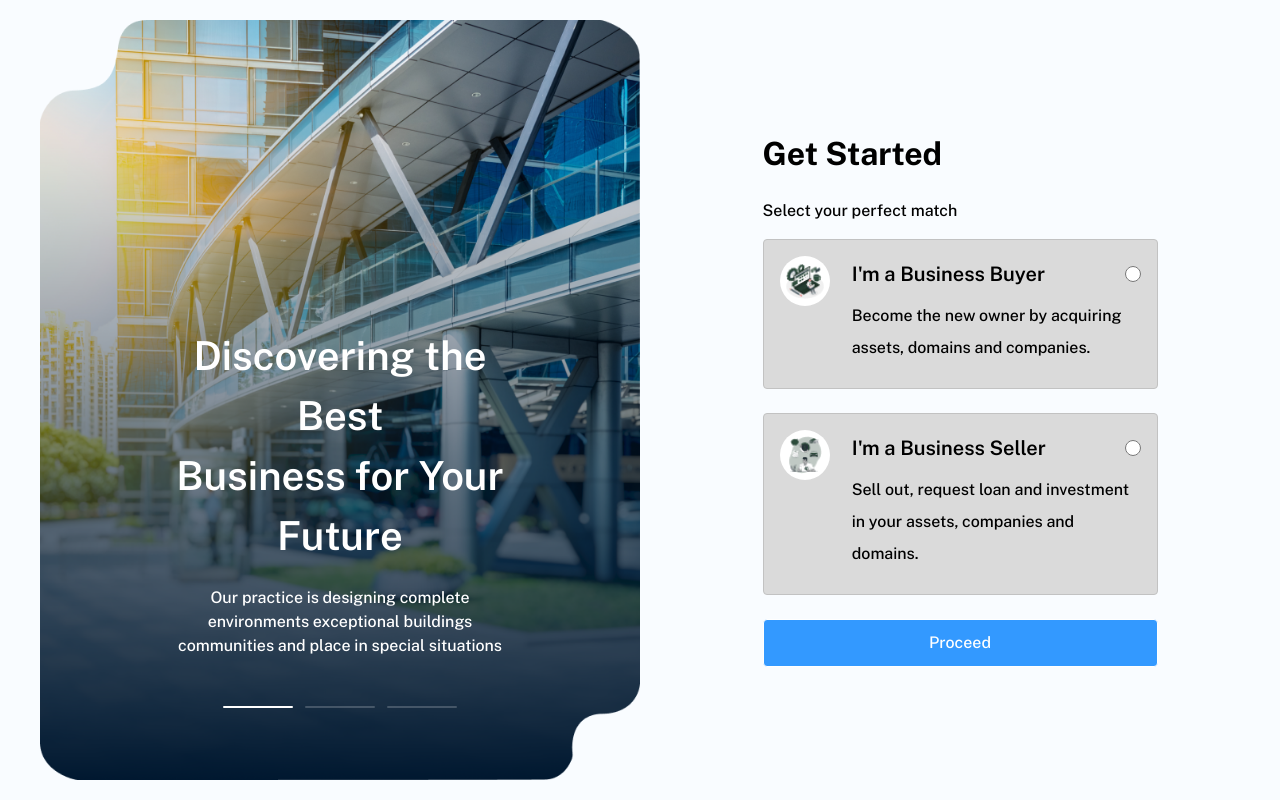
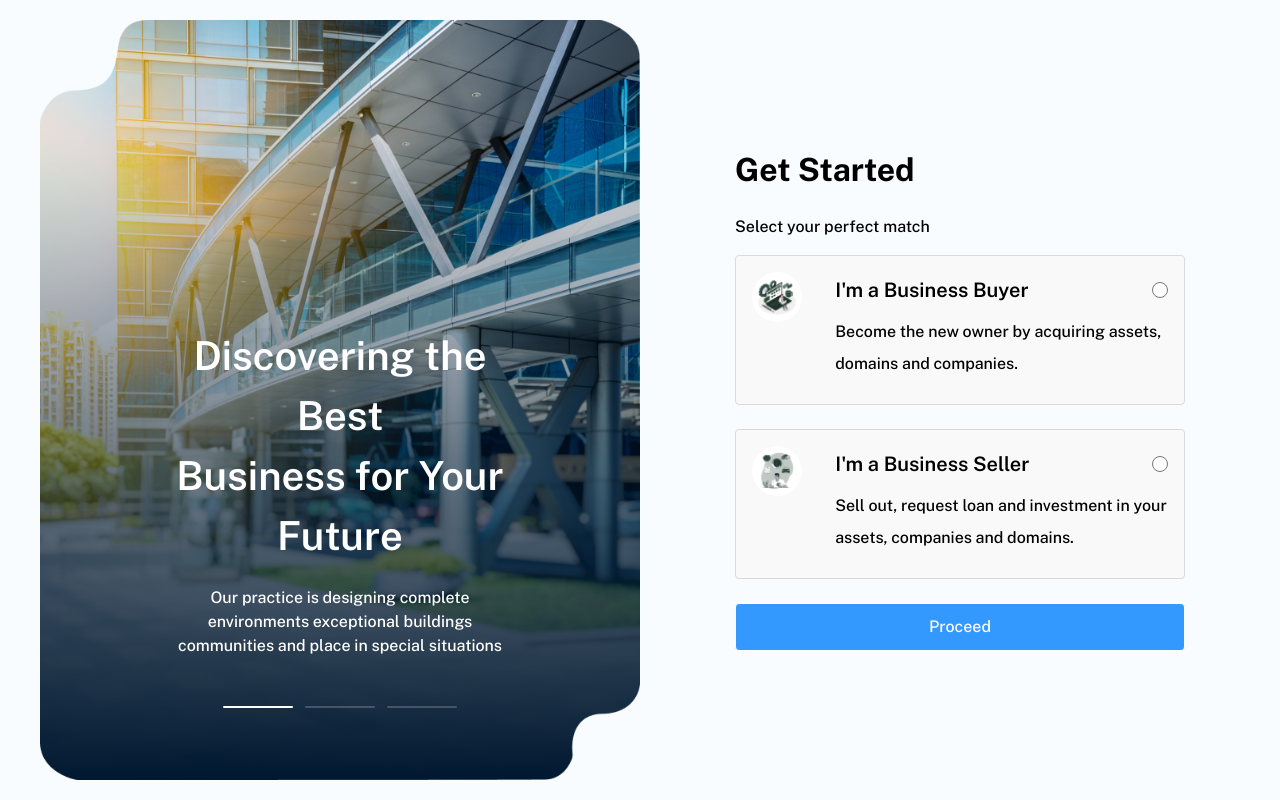
Before and after one commit to Valuegate/Enterprisiin, a Next.js app: page /auth/register in a window 1280 px wide. Built offline with nearby package versions, Linux system fonts and the light colour scheme.

Commit message:
Fixed the default color

```diff
--- a/package.json
+++ b/package.json
@@ -3,7 +3,7 @@
   "version": "0.1.0",
   "private": true,
   "scripts": {
-    "dev": "next dev",
+    "dev": "next dev -p 3030",
     "build": "next build",
     "start": "next start",
     "lint": "next lint"
@@ -43,7 +43,8 @@
     "react-router-dom": "^6.22.0",
     "sharp": "^0.33.2",
     "tailwindcss": "3.4.1",
-    "typescript": "5.3.3"
+    "typescript": "5.3.3",
+    "zustand": "^4.5.1"
   },
   "devDependencies": {
     "@types/chart.js": "^2.9.41",
--- a/src/app/auth/register/page.tsx
+++ b/src/app/auth/register/page.tsx
@@ -24,7 +24,7 @@ const Register = () => {
 
   return (
     <div className="w-full flex justify-center">
-      <div className="flex flex-col w-[395px] md:w-full md:px-5 items-start">
+      <div className="flex flex-col w-[450px] md:w-full md:px-5 items-start">
         <div className="md:flex md:flex-row justify-between items-center w-full md:pt-6 pb-6 md:pb-4 md:relative">
           <div className="hidden md:block">
             <GoArrowLeft fill="#000000" size={"25px"} />
--- a/src/components/Card/GetStartedCard.tsx
+++ b/src/components/Card/GetStartedCard.tsx
@@ -29,7 +29,7 @@ const GetStartedCard: FC<iGetStartedCard> = ({ getSelectedOption }) => {
           className={`rounded mb-6 w-full border-[1.5px] ${
             activeContainer === "first"
               ? "border-blue-base bg-selection"
-              : "border-contrast-20 bg-contrast-10"
+              : "border-contrast-10 bg-default"
           }`}
           onClick={() => setActiveContainer("first")}
         >
@@ -73,7 +73,7 @@ const GetStartedCard: FC<iGetStartedCard> = ({ getSelectedOption }) => {
           className={`bg-gray-light rounded mb-6 border-[1.5px] ${
             activeContainer === "second"
               ? "border-blue-base bg-selection"
-              : "border-contrast-20 bg-contrast-10"
+              : "border-contrast-10 bg-default"
           }`}
           onClick={() => setActiveContainer("second")}
         >
--- a/tailwind.config.ts
+++ b/tailwind.config.ts
@@ -66,6 +66,7 @@ module.exports = {
       "contrast-90": "#181818",
       "contrast-100": "#0E0E0E",
       "input": "#DADADA",
+      "default": "#F9F9F9",
       "green-base": "#E3F4E4",
       "green-100": "#00A707",
     },
```
Also changed, not shown: 1 other file (tests, documents, lock files or other folders).
